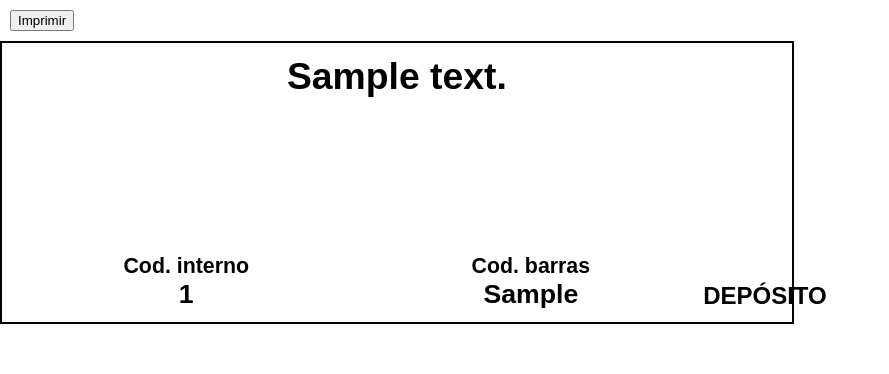
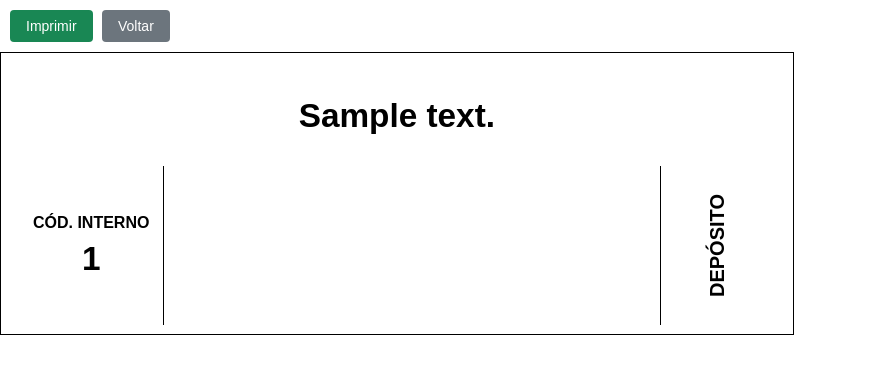
Before and after one commit to renrfl/SIGE, a Flask app: page /etiquetas/imprimir/1 in a window 1280 px wide. Shown: the top 374 px of the page, without its empty margins (0-889 px from the left). Run offline with Flask 3, Linux system fonts and the light colour scheme; tables that the repository leaves empty hold one stand-in row (values such as "Sample post"); some libraries are stand-ins or nearby versions.

Commit message:
SIGE v1.0 - MVP funcional

```diff
--- a/app/__init__.py
+++ b/app/__init__.py
@@ -20,7 +20,8 @@
         Nivel,
         Posicao,
         Produto,
-        ProdutoEndereco
+        ProdutoEndereco,
+        Usuario
     )
 
     from app.routes.home import home_bp
@@ -33,6 +34,7 @@
     from app.routes.endereco import endereco_bp
     from app.routes.consulta import consulta_bp
     from app.routes.etiqueta import etiqueta_bp
+    from app.routes.auth import auth_bp
 
     app.register_blueprint(home_bp)
     app.register_blueprint(rua_bp)
@@ -44,8 +46,10 @@
     app.register_blueprint(endereco_bp)
     app.register_blueprint(consulta_bp)
     app.register_blueprint(etiqueta_bp)
+    app.register_blueprint(auth_bp)
 
     with app.app_context():
+
         db.create_all()
 
     return app
--- a/app/models/__init__.py
+++ b/app/models/__init__.py
@@ -1,4 +1,3 @@
-from .empresa import Empresa
 from .rua import Rua
 from .predio import Predio
 from .modulo import Modulo
@@ -6,3 +5,4 @@
 from .posicao import Posicao
 from .produto import Produto
 from .produto_endereco import ProdutoEndereco
+from .usuario import Usuario
--- a/app/templates/etiqueta/imprimir.html
+++ b/app/templates/etiqueta/imprimir.html
@@ -5,106 +5,139 @@
 
     <meta charset="UTF-8">
 
-    <title>Etiqueta</title>
+    <meta name="viewport" content="width=device-width, initial-scale=1">
+
+    <title>Etiqueta - {{ produto.descricao }}</title>
+
+    <script src="https://cdn.jsdelivr.net/npm/jsbarcode@3.12.3/dist/JsBarcode.all.min.js"></script>
 
     <style>
 
-        @page{
-
-            size:210mm 75mm;
-            margin:0;
-
+        @page {
+            size: 210mm 75mm;
+            margin: 0;
         }
 
-        *{
-
-            box-sizing:border-box;
-
+        * {
+            box-sizing: border-box;
         }
 
-        body{
-
-            margin:0;
-            padding:0;
-            font-family:Arial, Helvetica, sans-serif;
-            background:white;
-
+        body {
+            margin: 0;
+            padding: 0;
+            font-family: Arial, Helvetica, sans-serif;
+            background: white;
         }
 
-        .etiqueta{
-
-            width:210mm;
-            height:75mm;
-
-            border:2px solid black;
-
-            padding:12px;
-
-            display:flex;
-            flex-direction:column;
-            justify-content:space-between;
-
+        .acoes {
+            margin: 10px;
         }
 
-        .titulo{
-
-            text-align:center;
-            font-size:28pt;
-            font-weight:bold;
-
+        .acoes button,
+        .acoes a {
+            padding: 8px 16px;
+            margin-right: 5px;
+            border: 0;
+            border-radius: 4px;
+            cursor: pointer;
+            text-decoration: none;
+            font-size: 14px;
         }
 
-        .linha{
-
-            display:flex;
-            justify-content:space-between;
-            align-items:flex-end;
-
+        .botao-imprimir {
+            background: #198754;
+            color: white;
         }
 
-        .bloco{
-
-            width:45%;
-            text-align:center;
-
+        .botao-voltar {
+            background: #6c757d;
+            color: white;
         }
 
-        .rotulo{
-
-            font-size:16pt;
-            font-weight:bold;
-
+        .etiqueta {
+            width: 210mm;
+            height: 75mm;
+            padding: 5mm;
+            border: 1px solid black;
+            display: grid;
+            grid-template-columns: 38mm 1fr 30mm;
+            grid-template-rows: 23mm 42mm;
+            gap: 2mm;
+            background: white;
         }
 
-        .valor{
-
-            font-size:20pt;
-            font-weight:bold;
-
+        .descricao {
+            grid-column: 1 / 4;
+            display: flex;
+            align-items: center;
+            justify-content: center;
+            text-align: center;
+            font-size: 25pt;
+            font-weight: bold;
+            line-height: 1;
+            overflow: hidden;
         }
 
-        .seta{
-
-            width:10%;
-            text-align:center;
-            font-size:60pt;
-            font-weight:bold;
-
+        .codigo-interno {
+            display: flex;
+            flex-direction: column;
+            align-items: center;
+            justify-content: center;
+            border-right: 1px solid black;
         }
 
-        .deposito{
-
-            font-size:18pt;
-            font-weight:bold;
-
+        .rotulo {
+            font-size: 12pt;
+            font-weight: bold;
+            margin-bottom: 2mm;
         }
 
-        @media print{
+        .numero-interno {
+            font-size: 25pt;
+            font-weight: bold;
+        }
 
-            button{
+        .codigo-barras {
+            display: flex;
+            align-items: center;
+            justify-content: center;
+            overflow: hidden;
+        }
 
-                display:none;
+        #barcode {
+            max-width: 100%;
+            max-height: 38mm;
+        }
 
+        .indicador {
+            display: flex;
+            align-items: center;
+            justify-content: center;
+            border-left: 1px solid black;
+            text-align: center;
+            font-weight: bold;
+        }
+
+        .seta {
+            font-size: 55pt;
+            line-height: 1;
+        }
+
+        .deposito {
+            font-size: 15pt;
+            font-weight: bold;
+            writing-mode: vertical-rl;
+            transform: rotate(180deg);
+        }
+
+        @media print {
+
+            .acoes {
+                display: none;
+            }
+
+            .etiqueta {
+                border: none;
             }
 
         }
@@ -115,72 +148,71 @@
 
 <body>
 
+<div class="acoes">
+
     <button
-    onclick="window.print()"
-    style="margin:10px;">
+        type="button"
+        class="botao-imprimir"
+        onclick="window.print()">
 
         Imprimir
 
     </button>
 
+    <a
+        href="{{ url_for('etiqueta.pesquisar') }}"
+        class="botao-voltar">
+
+        Voltar
+
+    </a>
+
+</div>
+
 <div class="etiqueta">
 
-    <div class="titulo">
+    <div class="descricao">
 
         {{ produto.descricao }}
 
     </div>
 
-    <div class="linha">
-
-        <div class="bloco">
+    <div class="codigo-interno">
 
         <div class="rotulo">
-
-                Cod. interno
-
+            CÓD. INTERNO
         </div>
 
-            <div class="valor">
-
+        <div class="numero-interno">
             {{ produto.codigo }}
-
         </div>
 
     </div>
 
-        <div class="bloco">
+    <div class="codigo-barras">
 
-            <div class="rotulo">
-
-                Cod. barras
+        <svg id="barcode"></svg>
 
     </div>
 
-            <div class="valor">
-
-                {{ produto.codigo_barras }}
-
-            </div>
-
-        </div>
-
-        <div class="seta">
+    <div class="indicador">
 
         {% if indicador == "baixo" %}
 
+            <div class="seta">
                 ↓
+            </div>
 
         {% elif indicador == "cima" %}
 
+            <div class="seta">
                 ↑
+            </div>
 
         {% else %}
 
             <div class="deposito">
-
                 DEPÓSITO
-
             </div>
 
         {% endif %}
@@ -189,7 +221,30 @@
 
 </div>
 
-</div>
+<script>
+
+    document.addEventListener("DOMContentLoaded", function () {
+
+        JsBarcode(
+            "#barcode",
+            "{{ produto.codigo_barras }}",
+            {
+                format: "CODE128",
+                width: 2,
+                height: 70,
+                displayValue: true,
+                fontSize: 18,
+                fontOptions: "bold",
+                textMargin: 4,
+                margin: 0,
+                background: "#ffffff",
+                lineColor: "#000000"
+            }
+        );
+
+    });
+
+</script>
 
 </body>
 
```
Also changed, not shown: app/models/usuario.py (added, +56 -0 lines), app/routes/auth.py (added, +90 -0 lines), app/routes/home.py (+10 -3 lines), app/templates/auth/login.html (added, +84 -0 lines), app/templates/base.html (+81 -49 lines), config.py (+26 -6 lines), criar_admin.py (added, +51 -0 lines). Lines whose indentation alone changed are shown as unchanged.
